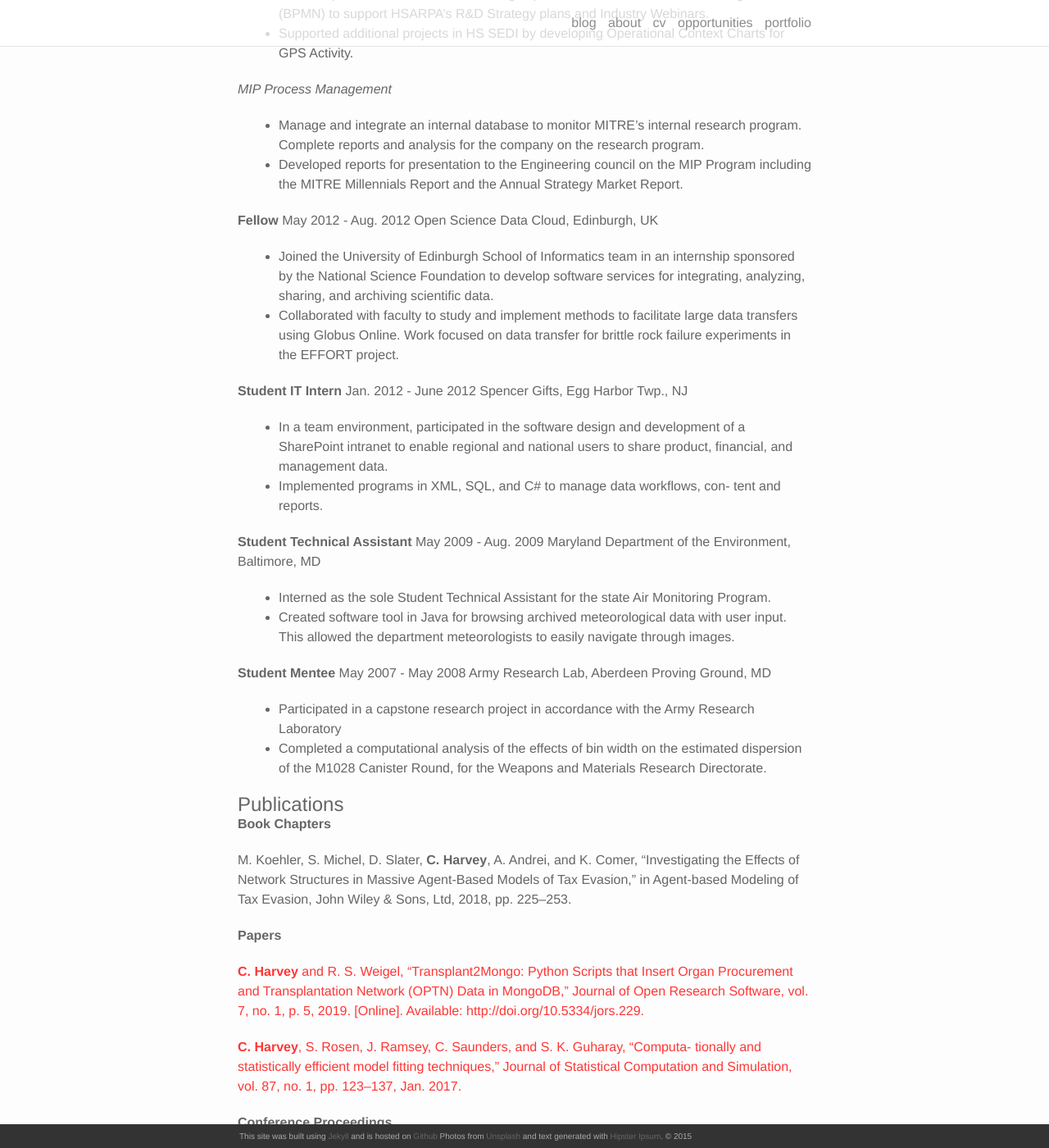
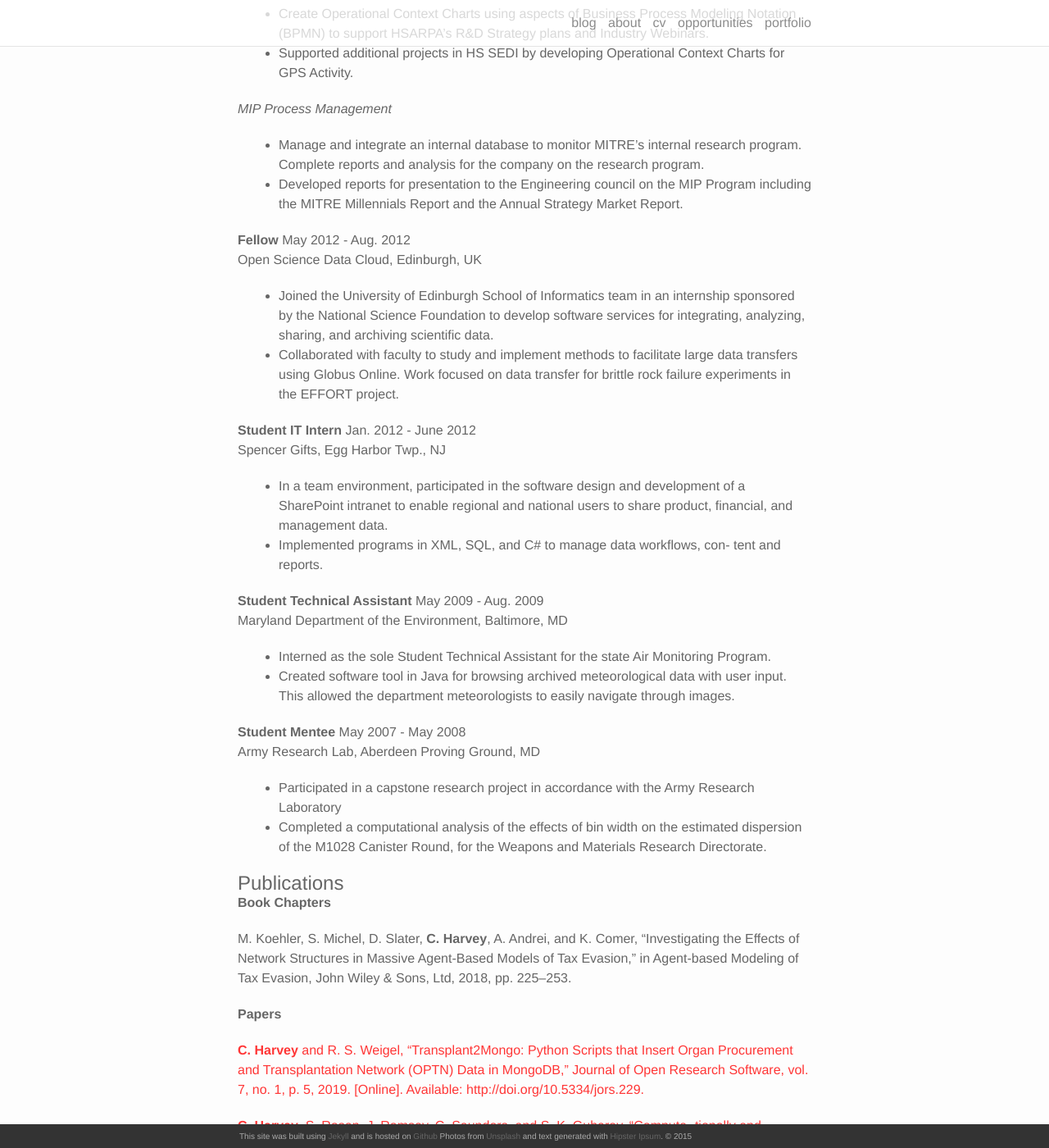
Before and after one commit to ceharvs/ceharvs.github.io, a Jekyll site: the page built from cv.md, in a window 1280 px wide and 1400 px high, scrolled down 3465 px. Shown: the whole window at 82% size. Built offline with Jekyll 4.4.1, drawn with Linux system fonts in a browser that asks for light colours; nearby versions of some CDN libraries; some of the changed text lies outside the part shown.

Commit message:
CV formatting updates

```diff
--- a/cv.md
+++ b/cv.md
@@ -6,15 +6,15 @@
 
 # Education
 
-**George Mason University - Fairfax, VA,** December 2019
+**George Mason University - Fairfax, VA,** December 2019 <br>
 *Doctor of Philosophy, Computational Sciences and Informatics*
 * Focus: Modeling, Simulation, and Analysis of the Organ Transplant System
 * Research Interests: Modeling and Simulation, High Performance Computing, Agent Based Modeling, Discrete Event Simulation.
 
-**Richard Stockton College of New Jersey - Galloway, NJ** May 2013
+**Richard Stockton College of New Jersey - Galloway, NJ** May 2013 <br>
 *Masters of Science in Computational Science*
 
-**Richard Stockton College of New Jersey - Galloway, NJ** Aug. 2011
+**Richard Stockton College of New Jersey - Galloway, NJ** Aug. 2011 <br>
 *Bachelor of Science in Computational Science with a Minor in Mathematics*
 
 # Development Skills
@@ -23,7 +23,7 @@
 
 # Experience
 
-**Lead High Performance and Analytic Computing Engineer**, June 2016 - Present
+**Lead High Performance and Analytic Computing Engineer**, June 2016 - Present <br>
 The MITRE Corporation, McLean, VA
 
 *High Performance Computing at MITRE*
@@ -42,7 +42,7 @@
 * Create and managed teams of leads for the MITRE-ATARC Big Data Summit Collaboration Sessions. Teams consisted of four to five senior leaders from government, industry, and MITRE.
 * Co-authored and edited the Summit’s white paper for the June 2015 and the December 2015-2017 Federal Big Data Summit, along with the leads from MITRE.
 
-**Senior Simulation and Modeling Engineer**, May 2015 - June 2016
+**Senior Simulation and Modeling Engineer**, May 2015 - June 2016 <br>
 The MITRE Corporation, McLean, VA
 
 *Analysis of the Organ Transplant System*
@@ -63,7 +63,7 @@
 * Responsible for organizing and running the live demonstrations given to sponsors for the work on this project.
 
 
-**Modeling and Simulation Staff,** Jan. 2013 - May 2015
+**Modeling and Simulation Staff,** Jan. 2013 - May 2015 <br>
 The MITRE Corporation, McLean, VA
 * Worked with MITRE's senior leadership to develop the corporation's Student Loan Repayment program.
 
@@ -94,22 +94,22 @@
 * Developed reports for presentation to the Engineering council on the MIP Program including the MITRE Millennials Report and the Annual Strategy Market Report.
 
 
-**Fellow** May 2012 - Aug. 2012
+**Fellow** May 2012 - Aug. 2012 <br>
 Open Science Data Cloud, Edinburgh, UK
 * Joined the University of Edinburgh School of Informatics team in an internship sponsored by the National Science Foundation to develop software services for integrating, analyzing, sharing, and archiving scientific data.
 * Collaborated with faculty to study and implement methods to facilitate large data transfers using Globus Online. Work focused on data transfer for brittle rock failure experiments in the EFFORT project.
 
-**Student IT Intern** Jan. 2012 - June 2012
+**Student IT Intern** Jan. 2012 - June 2012 <br>
 Spencer Gifts, Egg Harbor Twp., NJ
 * In a team environment, participated in the software design and development of a SharePoint intranet to enable regional and national users to share product, financial, and management data.
 * Implemented programs in XML, SQL, and C# to manage data workflows, con- tent and reports.
 
-**Student Technical Assistant** May 2009 - Aug. 2009
+**Student Technical Assistant** May 2009 - Aug. 2009 <br>
 Maryland Department of the Environment, Baltimore, MD
 * Interned as the sole Student Technical Assistant for the state Air Monitoring Program.
 * Created software tool in Java for browsing archived meteorological data with user input. This allowed the department meteorologists to easily navigate through images.
 
-**Student Mentee** May 2007 - May 2008
+**Student Mentee** May 2007 - May 2008 <br>
 Army Research Lab, Aberdeen Proving Ground, MD
 * Participated in a capstone research project in accordance with the Army Research Laboratory
 * Completed a computational analysis of the effects of bin width on the estimated dispersion of the M1028 Canister Round, for the Weapons and Materials Research Directorate.
```
